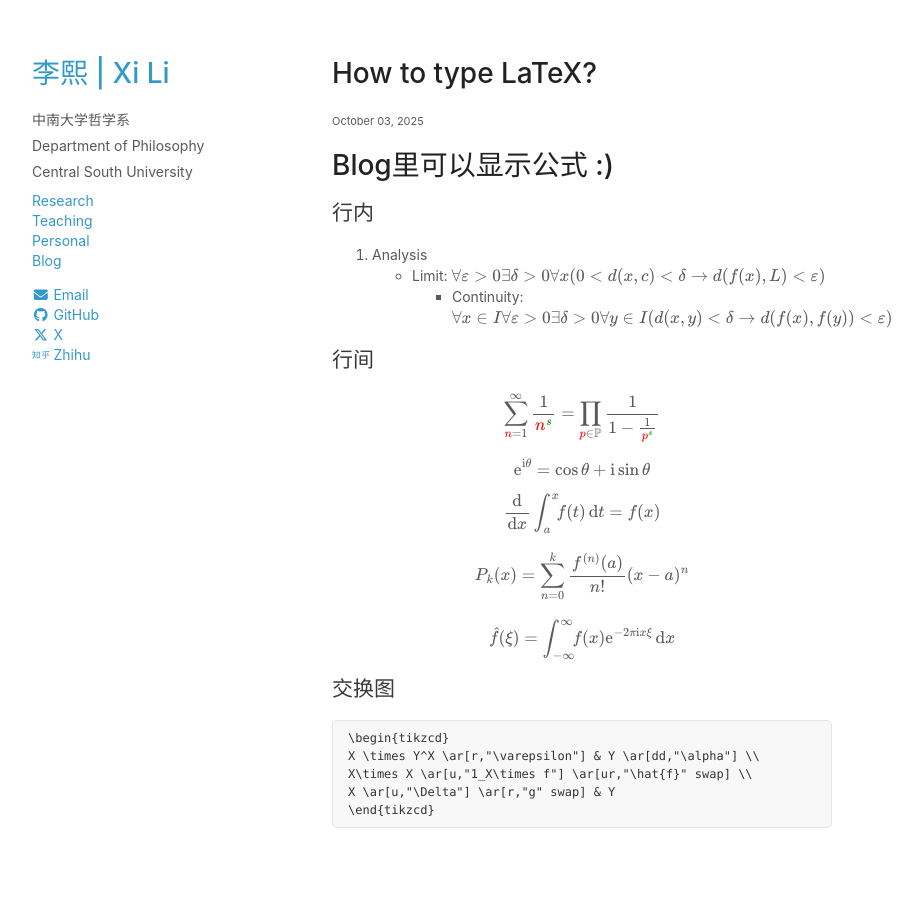
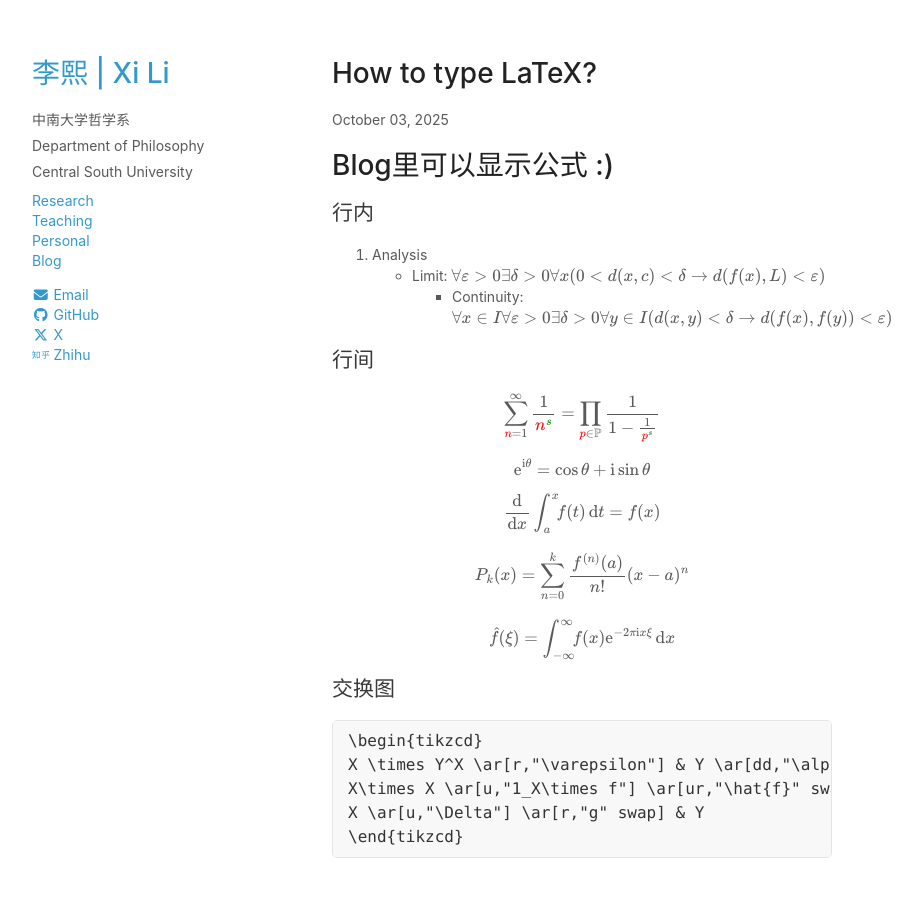
Before and after one commit to rickylixi/rickylixi.github.io, a Jekyll site: the page built from _posts/2025-10-04-latex.md, in a window 1280 px wide and 986 px high. Shown: the top 897 px of the window, without its empty margins (26-948 px from the left). Built offline with Jekyll 4.4.1, drawn with Linux system fonts in a browser that asks for light colours; comment, search, counter and statistics services are not loaded.

Commit message:
Update styles.css

```diff
--- a/stylesheets/styles.css
+++ b/stylesheets/styles.css
@@ -44,7 +44,7 @@ a:hover {
 }
 
 a small {
-  font-size:11px;
+  font-size:14px;
   color:#777;
   margin-top:-0.3em;
   display:block;
@@ -65,7 +65,7 @@ blockquote {
 code, pre {
   font-family:Monaco, Bitstream Vera Sans Mono, Lucida Console, Terminal, Consolas, Liberation Mono, DejaVu Sans Mono, Courier New, monospace;
   color:#333;
-  font-size:12px;
+  font-size:16px;
 }
 
 pre {
@@ -132,7 +132,7 @@ section {
 }
 
 small {
-  font-size:11px;
+  font-size:14px;
 }
 
 hr {
@@ -193,7 +193,7 @@ body {
 @media print {
   body {
     padding:0.4in;
-    font-size:12pt;
+    font-size:16pt;
     color:#444;
   }
 }
```
